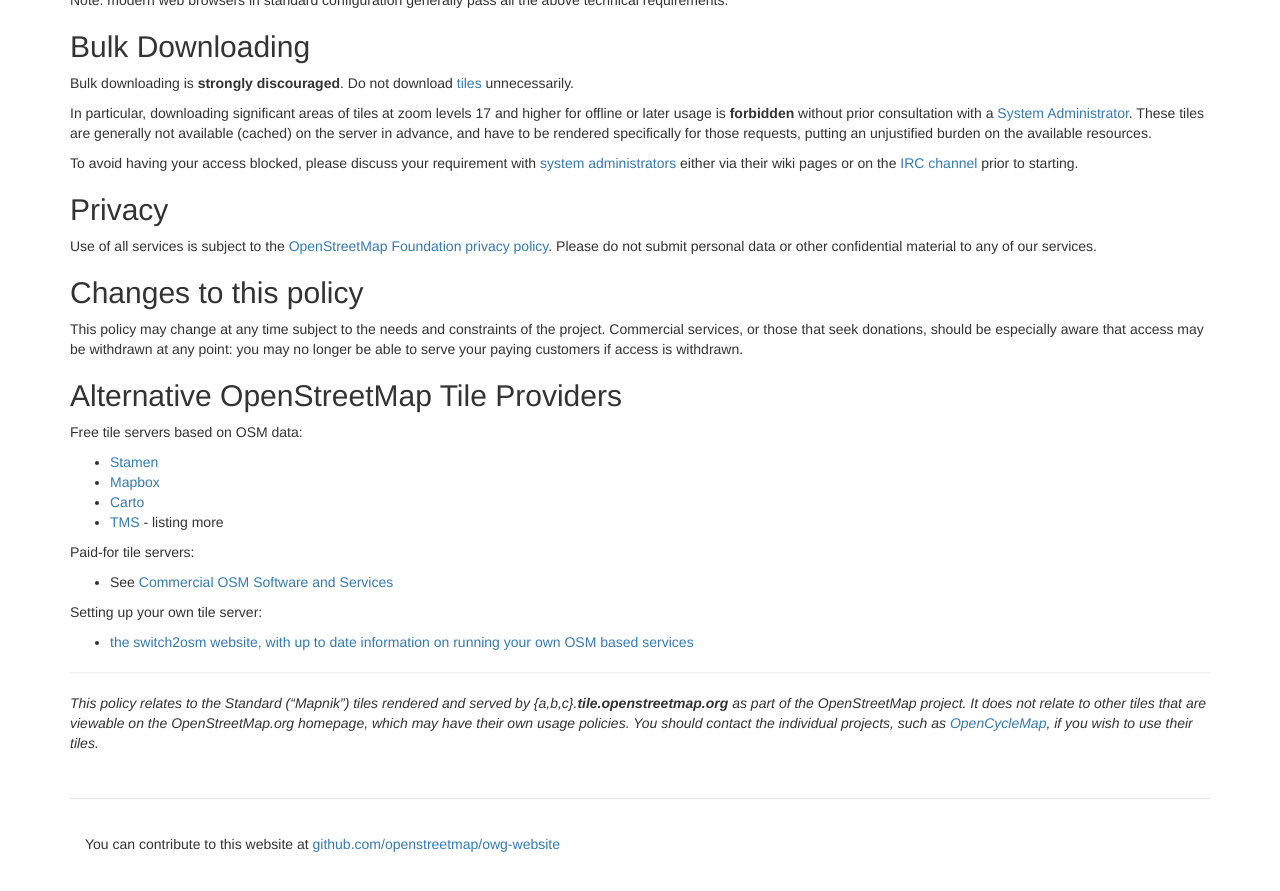
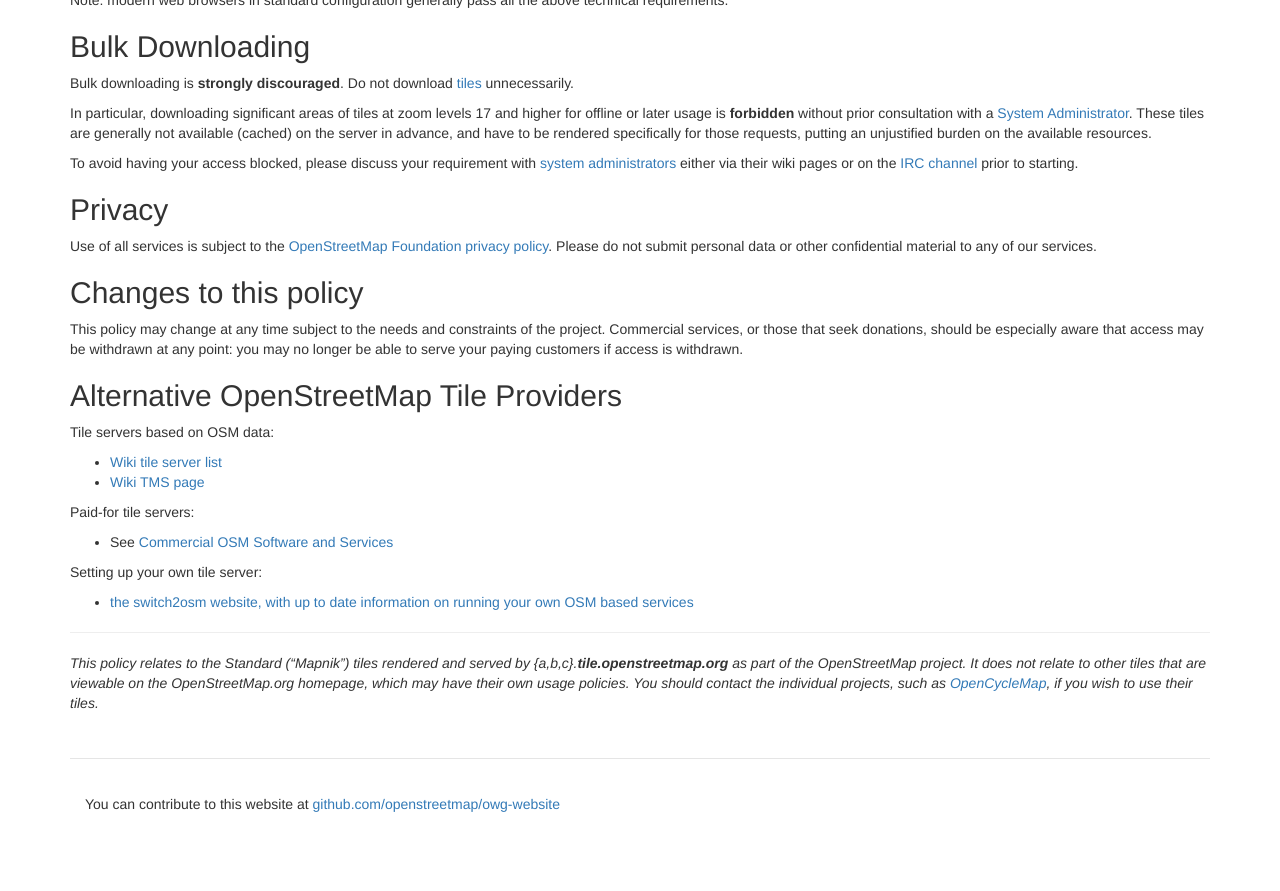
Before and after one commit to openstreetmap/owg-website, a Jekyll site: the page built from policies/tiles.md, in a window 1280 px wide and 900 px high, scrolled down 778 px. Shown: the top 891 px of the window. Built offline with Jekyll 4.4.1, drawn with Linux system fonts in a browser that asks for light colours; after the commit the page ends 1638 px from its top, so only the background shows below that.

Commit message:
Replace "free" tile servers list
Remove very outdated, if not to say wrong, "free" tile server list with pointers to the relevant wiki pages

```diff
--- a/policies/tiles.md
+++ b/policies/tiles.md
@@ -55,12 +55,10 @@
 
 ## Alternative OpenStreetMap Tile Providers
 
-Free tile servers based on OSM data:
+Tile servers based on OSM data:
 
-* [Stamen](https://wiki.openstreetmap.org/wiki/Stamen)
-* [Mapbox](https://wiki.openstreetmap.org/wiki/Mapbox)
-* [Carto](https://wiki.openstreetmap.org/wiki/Carto_(Company)#Carto_tile_services)
-* [TMS](https://wiki.openstreetmap.org/wiki/TMS) - listing more
+* [Wiki tile server list](https://wiki.openstreetmap.org/wiki/Tile_servers)
+* [Wiki TMS page](https://wiki.openstreetmap.org/wiki/TMS)
 
 Paid-for tile servers:
 
```
